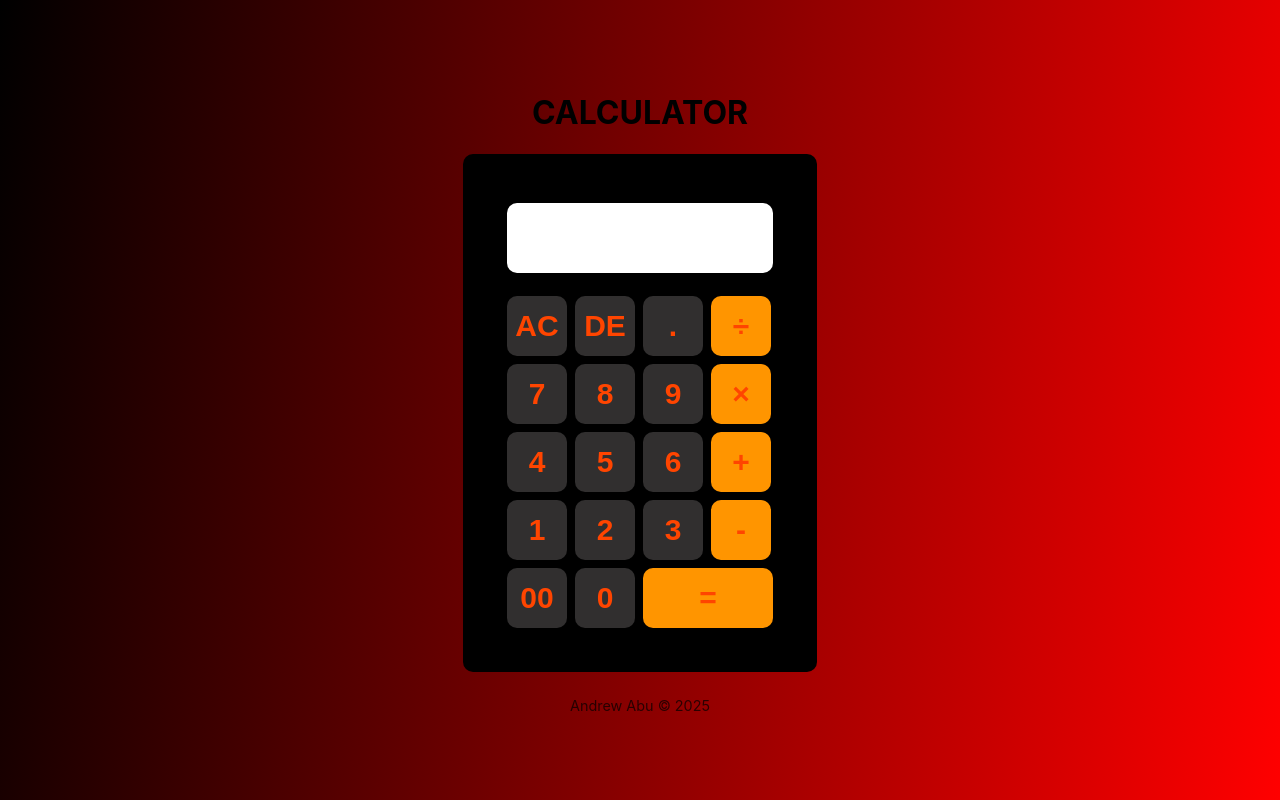
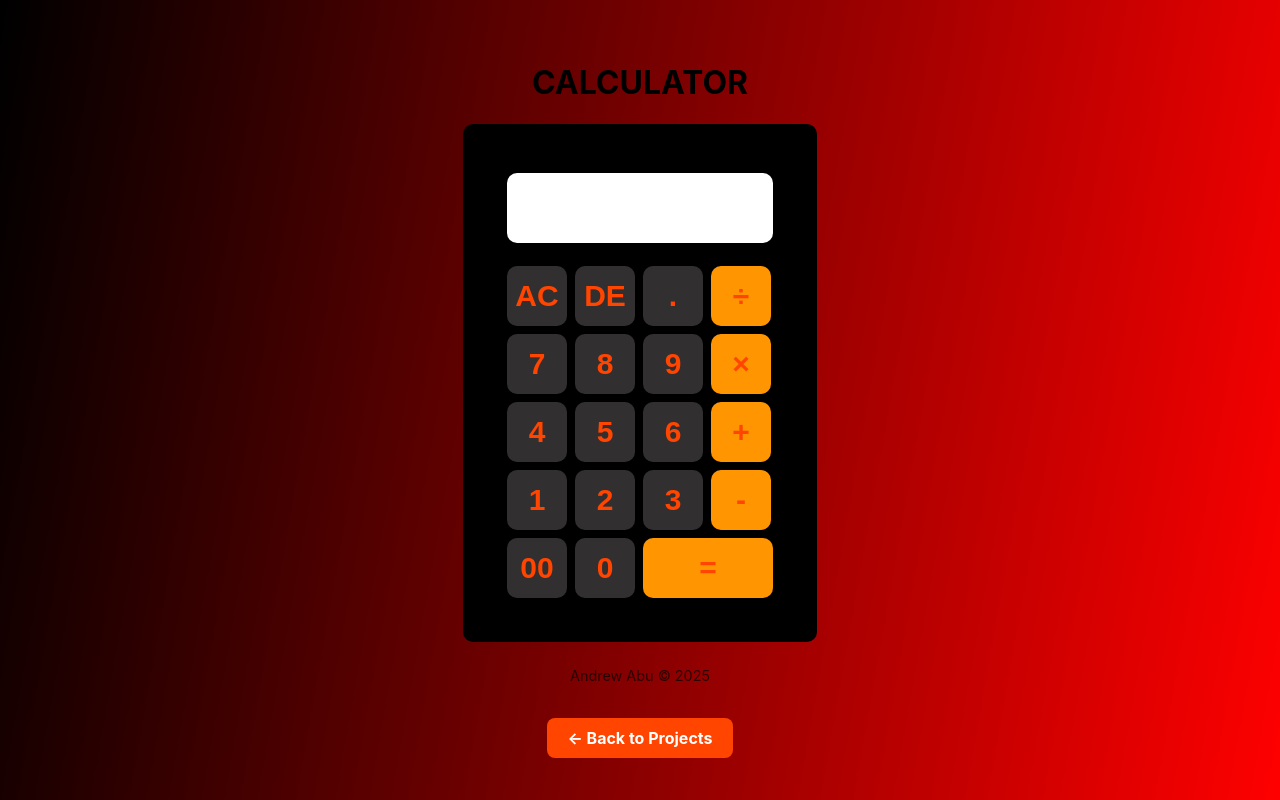
Before and after one commit to ANDREWABU/Calculator, a React (Create React App) app: page / in a window 1280 px wide. Built offline with nearby package versions, Linux system fonts and the light colour scheme.

Commit message:
Added back to projects link and UI tweaks

```diff
--- a/src/App.css
+++ b/src/App.css
@@ -78,3 +78,20 @@
   width: 100%;
   margin-top: 20px;
 }
+.back-link {
+  text-align: center;
+  margin-top: 20px;
+  color: white;
+  text-decoration: none;
+  display: block;
+  font-weight: bold;
+  background-color: orangered;
+  padding: 10px 20px;
+  border-radius: 8px;
+  transition: 0.3s ease;
+}
+
+.back-link:hover {
+  background-color: crimson;
+  color: #fff;
+}
--- a/src/App.js
+++ b/src/App.js
@@ -16,7 +16,7 @@
 
   return (
     <div className="container">
-      <h1 className="calc-name"> CALCULATOR</h1>
+      <h1 className="calc-name">CALCULATOR</h1>
 
       <div className="calculator">
         <form action="">
@@ -89,7 +89,15 @@
         </form>
       </div>
 
-      <p className="footer">Andrew Abu © 2025 </p>
+      <p className="footer">Andrew Abu © 2025</p>
+
+      {/* Back to Projects Button */}
+      <a
+        href="https://andrew-profile-site.web.app/proj.html"
+        className="back-link"
+      >
+        ← Back to Projects
+      </a>
     </div>
   );
 }
```
